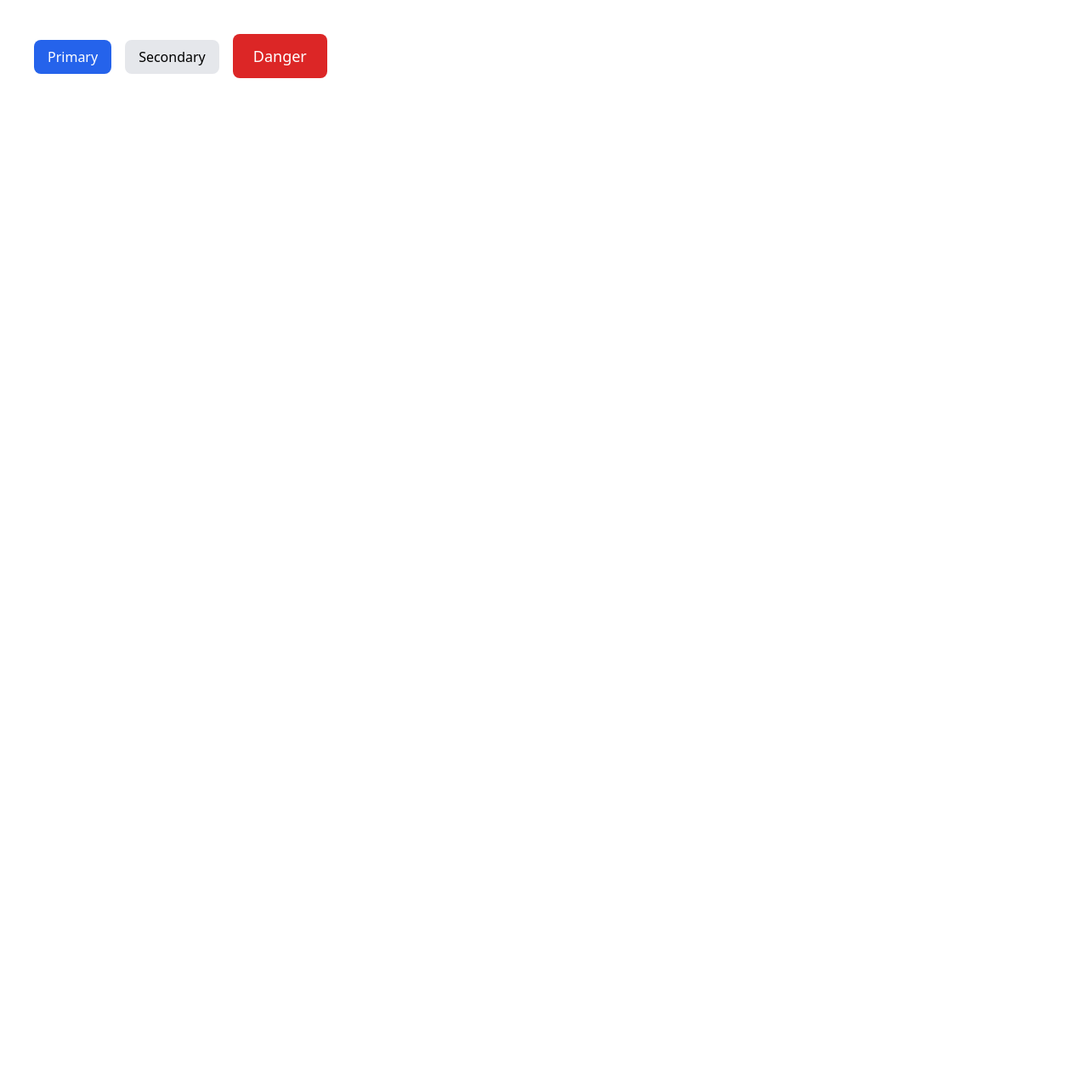
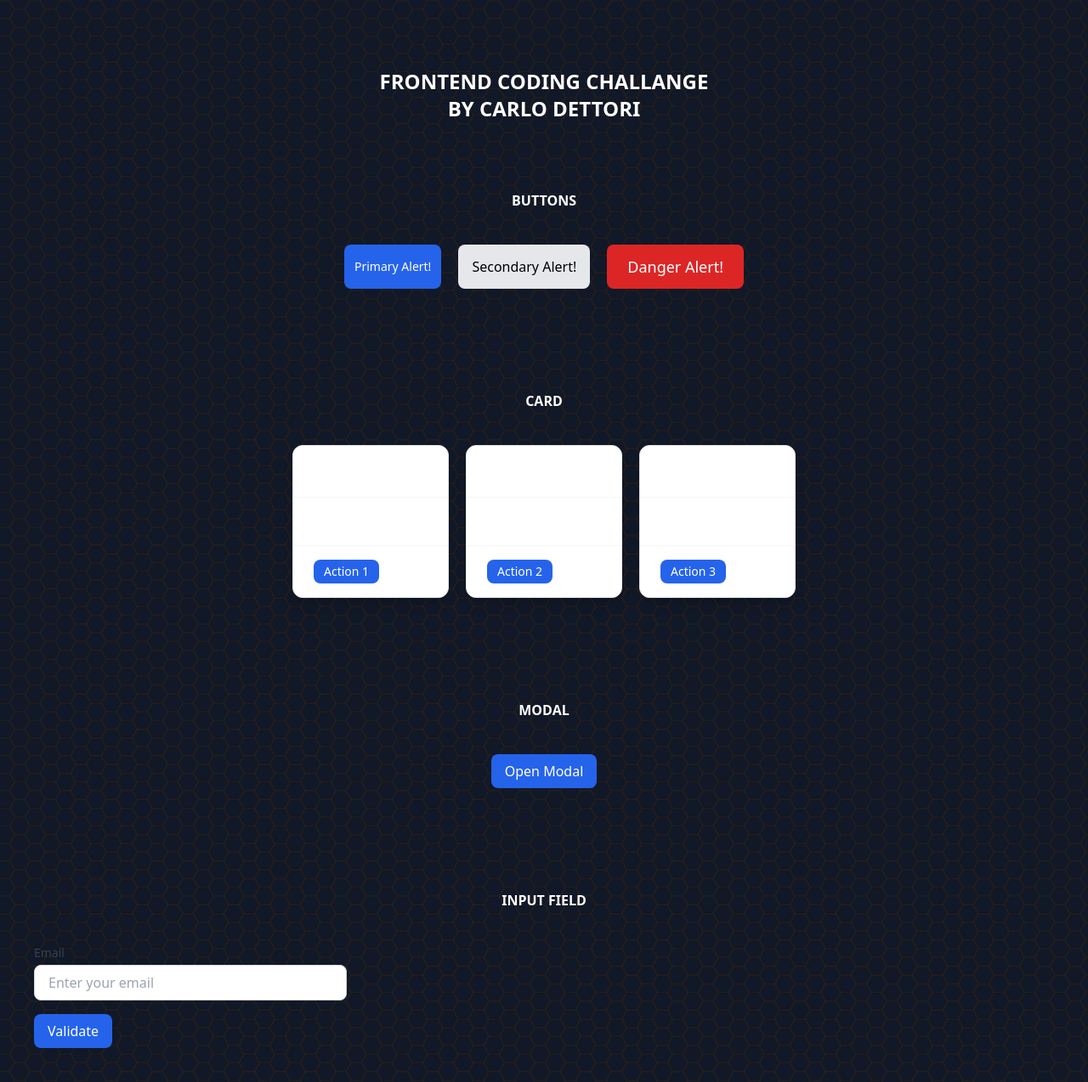
Before and after one commit to CarloDettori/aladia-frontend-coding-challange, a Nuxt app: page / in a window 1280 px wide. Shown: the whole page at 85% size. Before the commit the page ends 800 px from the top, so only its background shows below. Built offline with nearby package versions, Linux system fonts and the light colour scheme.

Commit message:
ui base components

```diff
--- a/components/ui/BaseCard.vue
+++ b/components/ui/BaseCard.vue
@@ -1,25 +1,43 @@
-<script>
+<script setup lang="ts">
+import { computed } from 'vue'
+
 const props = defineProps({
-  title: {
-    type: String,
-    default: 'cardTitle'
+  shadow: {
+    type: Boolean,
+    default: true
   },
-  description: {
-    type: String,
-    default: 'cardDex'
-  },
-  img: {
-    type: String,
-    default: '/public/placeholder'
-  },
+  bordered: {
+    type: Boolean,
+    default: false
+  }
+})
 
-})
+const baseClasses =
+  "rounded-xl bg-white dark:bg-gray-800 transition"
+
+const shadowClass = computed(() =>
+  props.shadow ? "shadow-lg" : ""
+)
+
+const borderClass = computed(() =>
+  props.bordered ? "border border-gray-200 dark:border-gray-700" : ""
+)
 </script>
 
 <template>
-  <div
-    :class="[baseClasses, variantClasses, sizeClasses]"
-  >
-    <slot />
+  <div :class="[baseClasses, shadowClass, borderClass]">
+
+    <div v-if="$slots.header" class="px-6 py-4 border-b border-gray-100 dark:border-gray-700">
+      <slot name="header" />
+    </div>
+
+    <div class="px-6 py-4">
+      <slot />
+    </div>
+
+    <div v-if="$slots.footer" class="px-6 py-4 border-t border-gray-100 dark:border-gray-700">
+      <slot name="footer" />
+    </div>
+
   </div>
 </template>
--- /dev/null
+++ b/components/ui/BaseInputField.vue
@@ -0,0 +1,110 @@
+<script setup lang="ts">
+import { computed } from 'vue'
+import { useId } from 'vue'
+
+const props = defineProps({
+  modelValue: {
+    type: String,
+    default: ''
+  },
+  label: {
+    type: String,
+    default: ''
+  },
+  type: {
+    type: String,
+    default: 'text'
+  },
+  placeholder: {
+    type: String,
+    default: ''
+  },
+  error: {
+    type: String,
+    default: ''
+  },
+  disabled: {
+    type: Boolean,
+    default: false
+  }
+})
+
+const emit = defineEmits(['update:modelValue'])
+
+const inputId = useId()
+
+function updateValue(event: Event) {
+  const target = event.target as HTMLInputElement
+  emit('update:modelValue', target.value)
+}
+
+const inputClasses = computed(() => [
+  "w-full rounded-lg border px-4 py-2 transition outline-none",
+  props.error
+    ? "border-red-500 focus:ring-2 focus:ring-red-400"
+    : "border-gray-300 focus:ring-2 focus:ring-blue-400",
+  props.disabled
+    ? "bg-gray-100 cursor-not-allowed opacity-70"
+    : "bg-white dark:bg-gray-800"
+])
+</script>
+
+<template>
+  <div class="w-full">
+
+    <!-- Label -->
+    <label
+      v-if="label"
+      :for="inputId"
+      class="block mb-1 text-sm font-medium text-gray-700 dark:text-gray-300"
+    >
+      {{ label }}
+    </label>
+
+    <!-- Input wrapper -->
+    <div class="relative">
+
+      <!-- Slot left -->
+      <div
+        v-if="$slots.left"
+        class="absolute inset-y-0 left-0 flex items-center pl-3"
+      >
+        <slot name="left" />
+      </div>
+
+      <input
+        :id="inputId"
+        :type="type"
+        :value="modelValue"
+        :placeholder="placeholder"
+        :disabled="disabled"
+        :class="[
+          inputClasses,
+          $slots.left ? 'pl-10' : '',
+          $slots.right ? 'pr-10' : ''
+        ]"
+        :aria-invalid="!!error"
+        :aria-describedby="error ? `${inputId}-error` : undefined"
+        @input="updateValue"
+      />
+
+      <!-- Slot right -->
+      <div
+        v-if="$slots.right"
+        class="absolute inset-y-0 right-0 flex items-center pr-3"
+      >
+        <slot name="right" />
+      </div>
+    </div>
+
+    <!-- Error message -->
+    <p
+      v-if="error"
+      :id="`${inputId}-error`"
+      class="mt-1 text-sm text-red-600"
+    >
+      {{ error }}
+    </p>
+
+  </div>
+</template>
--- /dev/null
+++ b/components/ui/BaseModal.vue
@@ -0,0 +1,100 @@
+<script setup lang="ts">
+import { watch, onUnmounted, nextTick, ref } from 'vue'
+
+const props = defineProps({
+  modelValue: {
+    type: Boolean,
+    required: true
+  }
+})
+
+const emit = defineEmits(['update:modelValue'])
+
+const modalRef = ref<HTMLElement | null>(null)
+
+function close() {
+  emit('update:modelValue', false)
+}
+
+function handleEsc(e: KeyboardEvent) {
+  if (e.key === 'Escape') {
+    close()
+  }
+}
+
+watch(
+  () => props.modelValue,
+  async (newVal) => {
+    if (newVal) {
+      document.addEventListener('keydown', handleEsc)
+
+      await nextTick()
+      modalRef.value?.focus()
+    } else {
+      document.removeEventListener('keydown', handleEsc)
+    }
+  }
+)
+
+onUnmounted(() => {
+  document.removeEventListener('keydown', handleEsc)
+})
+</script>
+
+<template>
+  <Transition name="fade">
+    <div
+      v-if="modelValue"
+      class="fixed inset-0 z-50 flex items-center justify-center"
+    >
+      <!-- Overlay -->
+      <div
+        class="absolute inset-0 bg-black/50"
+        @click="close"
+      ></div>
+
+      <!-- Modal content -->
+      <div
+        ref="modalRef"
+        tabindex="-1"
+        role="dialog"
+        aria-modal="true"
+        class="relative bg-white dark:bg-gray-800 rounded-xl shadow-xl max-w-lg w-full mx-4 z-10 outline-none"
+      >
+        <!-- Header -->
+        <div
+          v-if="$slots.header"
+          class="px-6 py-4 border-b border-gray-200 dark:border-gray-700"
+        >
+          <slot name="header" />
+        </div>
+
+        <!-- Body -->
+        <div class="px-6 py-4">
+          <slot />
+        </div>
+
+        <!-- Footer -->
+        <div
+          v-if="$slots.footer"
+          class="px-6 py-4 border-t border-gray-200 dark:border-gray-700"
+        >
+          <slot name="footer" />
+        </div>
+      </div>
+    </div>
+  </Transition>
+</template>
+
+<style scoped>
+.fade-enter-active,
+.fade-leave-active {
+  transition: all 0.2s ease;
+}
+
+.fade-enter-from,
+.fade-leave-to {
+  opacity: 0;
+  transform: scale(0.95);
+}
+</style>
--- a/pages/index.vue
+++ b/pages/index.vue
@@ -1,22 +1,134 @@
 <script setup>
+import { ref } from "vue"
 import BaseButton from "~/components/ui/BaseButton.vue"
-function handleClick() {
-  alert('Clicked!')
+import BaseCard from '~/components/ui/BaseCard.vue'
+import BaseModal from '~/components/ui/BaseModal.vue'
+import BaseInputField from "~/components/ui/BaseInputField.vue"
+
+
+
+//for buttons
+function handleClick(variant) {
+  alert(`Clicked on ${variant}!`)
 }
+
+function handleActionClick(action) {
+  alert(`Clicked on action ${action}!`)
+}
+
+const buttons =[
+  {
+    id:1,
+    variant:"",
+    size:"sm",
+    disabled: null
+  },
+  {
+    id:2,
+    variant:"secondary",
+    size:"",
+    disabled: true
+  },
+  {
+    id:3,
+    variant:"danger",
+    size:"lg",
+    disabled: false
+  },
+]
+
+//for modal
+const isOpen = ref(false)
+
+//for inputfield
+const email = ref('')
+const error = ref('')
+
+function validate() {
+  if (!email.value.includes('@')) {
+    error.value = 'Please enter a valid email address'
+  } else {
+    error.value = ''
+  }
+}
+
 </script>
 
 <template>
-  <div class="p-10 space-x-4">
-    <BaseButton @click="handleClick">
-      Primary
+  <div  class="min-h-screen bg-gray-900 text-white bg-[url(/public/hexagonTexture.png)]">
+    <h1 class="pt-20 font-bold text-center text-2xl">FRONTEND CODING CHALLANGE <br> BY CARLO DETTORI</h1>
+    <h1 class="pt-20 font-bold text-center">BUTTONS</h1>
+    <div class="w-full p-10 flex flex-col sm:flex-row gap-5 justify-center ">
+      <BaseButton v-for="button in buttons" :key="button.id" @click="handleClick(button.variant || 'primary')" :variant="button.variant || ''" :size="button.size || ''" :disabled="button.disabled">
+        {{ button.variant ? button.variant.charAt(0).toUpperCase() + button.variant.slice(1) : 'Primary' }} Alert!
+      </BaseButton>
+  </div>
+  <h1 class="mt-20 font-bold text-center">CARD</h1>
+
+<div class="w-full p-10 flex flex-col sm:flex-row gap-5 justify-center">
+      <BaseCard v-for="i in 3" :key="i" bordered class="sm:max-w-lg ">
+  <template #header>
+    <h2 class="text-xl font-semibold">
+      Card Title n°{{ i }}
+    </h2>
+  </template>
+
+  Card Content n°{{ i }}
+
+  <template #footer>
+    <BaseButton size="sm" @click="handleActionClick(i)">
+      Action {{ i }}
+    </BaseButton>
+  </template>
+</BaseCard>
+    </div>
+
+<h1 class="mt-20 font-bold text-center">MODAL</h1>
+<div class="p-10">
+
+    <BaseButton class="flex mx-auto" @click="isOpen = true">
+      Open Modal
     </BaseButton>
 
-    <BaseButton variant="secondary">
-      Secondary
+    <BaseModal v-model="isOpen">
+  <template #header>
+    <h2 class="text-xl font-semibold">
+      Advanced Modal
+    </h2>
+  </template>
+
+  This modal now supports structured slots and animations.
+
+  <template #footer>
+    <div class="flex justify-end gap-2">
+      <BaseButton variant="secondary" @click="isOpen = false">
+        Cancel
+      </BaseButton>
+      <BaseButton @click="handleClick('confirm'),isOpen = false">
+        Confirm
+      </BaseButton>
+    </div>
+  </template>
+</BaseModal>
+
+  </div>
+  <h1 class="mt-20 font-bold text-center">INPUT FIELD</h1>
+
+<div class="p-10 max-w-md space-y-4">
+
+    <BaseInputField
+      v-model="email"
+      label="Email"
+      placeholder="Enter your email"
+      :error="error"
+    />
+
+    <BaseButton @click="validate">
+      Validate
     </BaseButton>
 
-    <BaseButton variant="danger" size="lg">
-      Danger
-    </BaseButton>
   </div>
+
+</div>
+
 </template>
```
Also changed, not shown: public/hexagonTexture.png (added).
